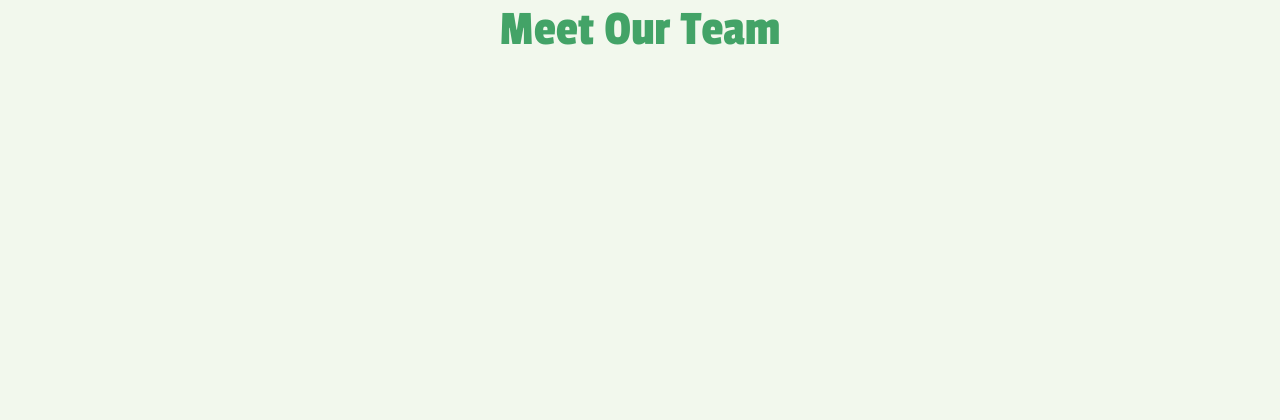
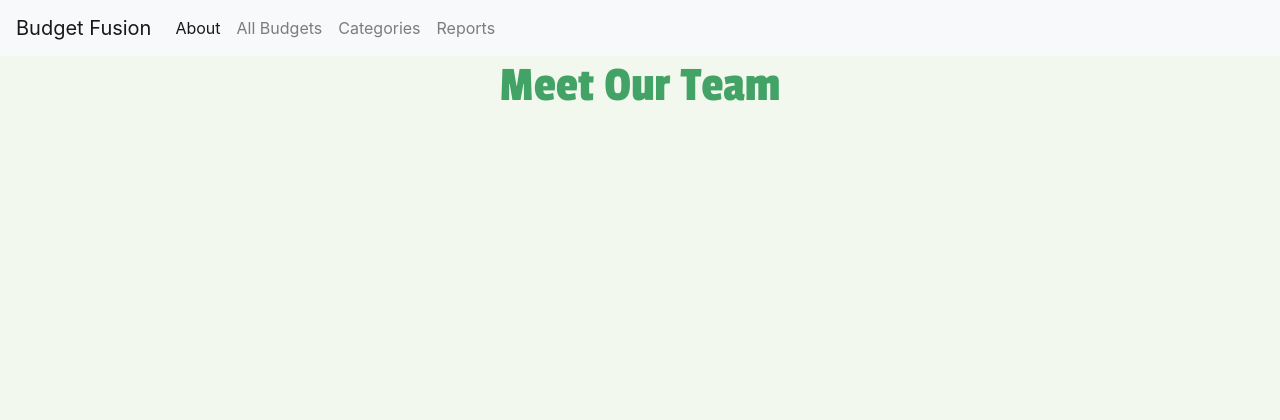
Before and after one commit to dennischen123/BudgetFusion, a Django app: page /about/ in a window 1280 px wide. Shown: the top 420 px of the page. Run offline with Django 3.2, Linux system fonts and the light colour scheme; some libraries are stand-ins or nearby versions.

Commit message:
adds nav bar to base.html

```diff
--- a/BudgetFusion/main_app/templates/base.html
+++ b/BudgetFusion/main_app/templates/base.html
@@ -12,7 +12,30 @@
     <link rel="stylesheet" type="text/css" href="{% static 'css/style.css' %}">
 </head>
 <body>
-    <header></header>
+    <header>
+  <nav class="navbar navbar-expand-lg navbar-light bg-light">
+  <a class="navbar-brand" href="/">Budget Fusion</a>
+  <button class="navbar-toggler" type="button" data-toggle="collapse" data-target="#navbarNav" aria-controls="navbarNav" aria-expanded="false" aria-label="Toggle navigation">
+    <span class="navbar-toggler-icon"></span>
+  </button>
+  <div class="collapse navbar-collapse" id="navbarNav">
+    <ul class="navbar-nav">
+      <li class="nav-item active">
+        <a class="nav-link" href="{% url 'about' %}">About<span class="sr-only">(current)</span></a>
+      </li>
+      <li class="nav-item">
+        <a class="nav-link" href="#">All Budgets</a>
+      </li>
+      <li class="nav-item">
+        <a class="nav-link" href="#">Categories</a>
+      </li>
+      <li class="nav-item">
+        <a class="nav-link" href="#">Reports</a>
+      </li>
+    </ul>
+  </div>
+</nav>
+    </header>
 
     <main>
         {% block content %}
```
